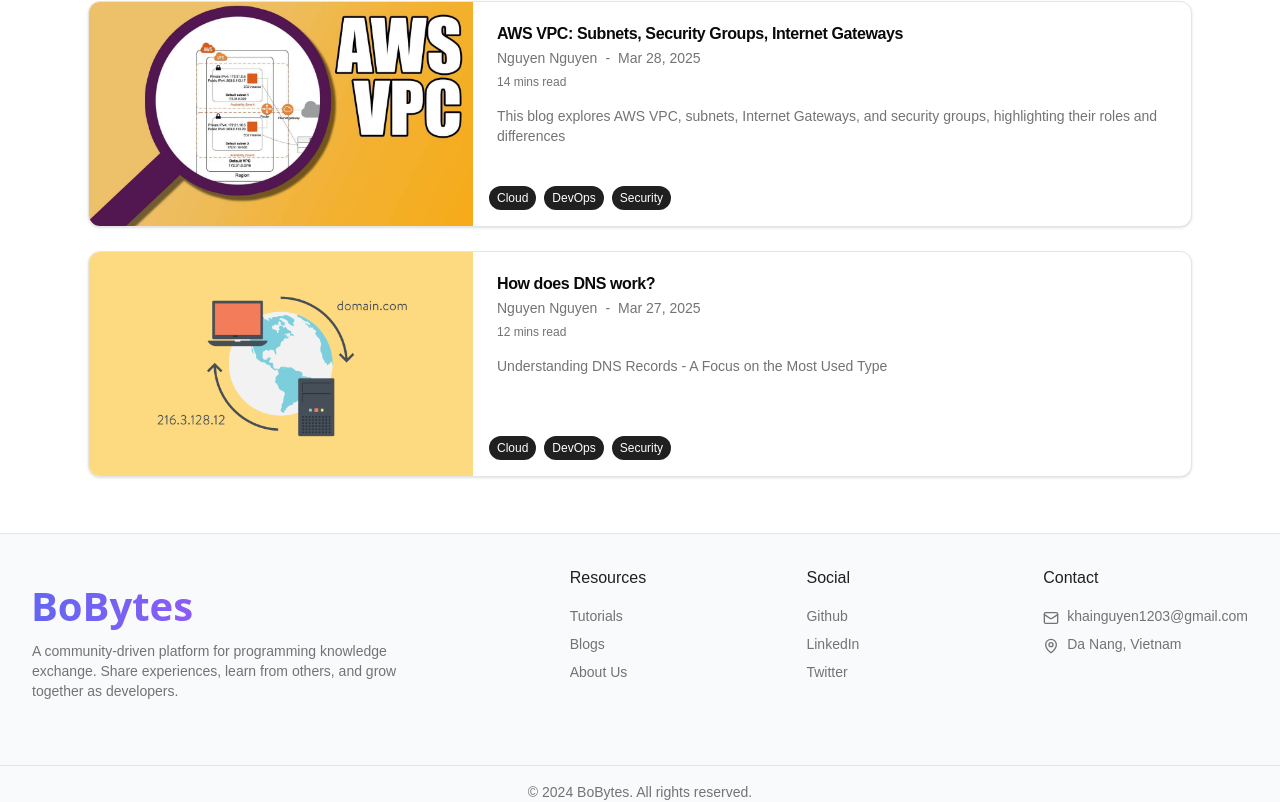
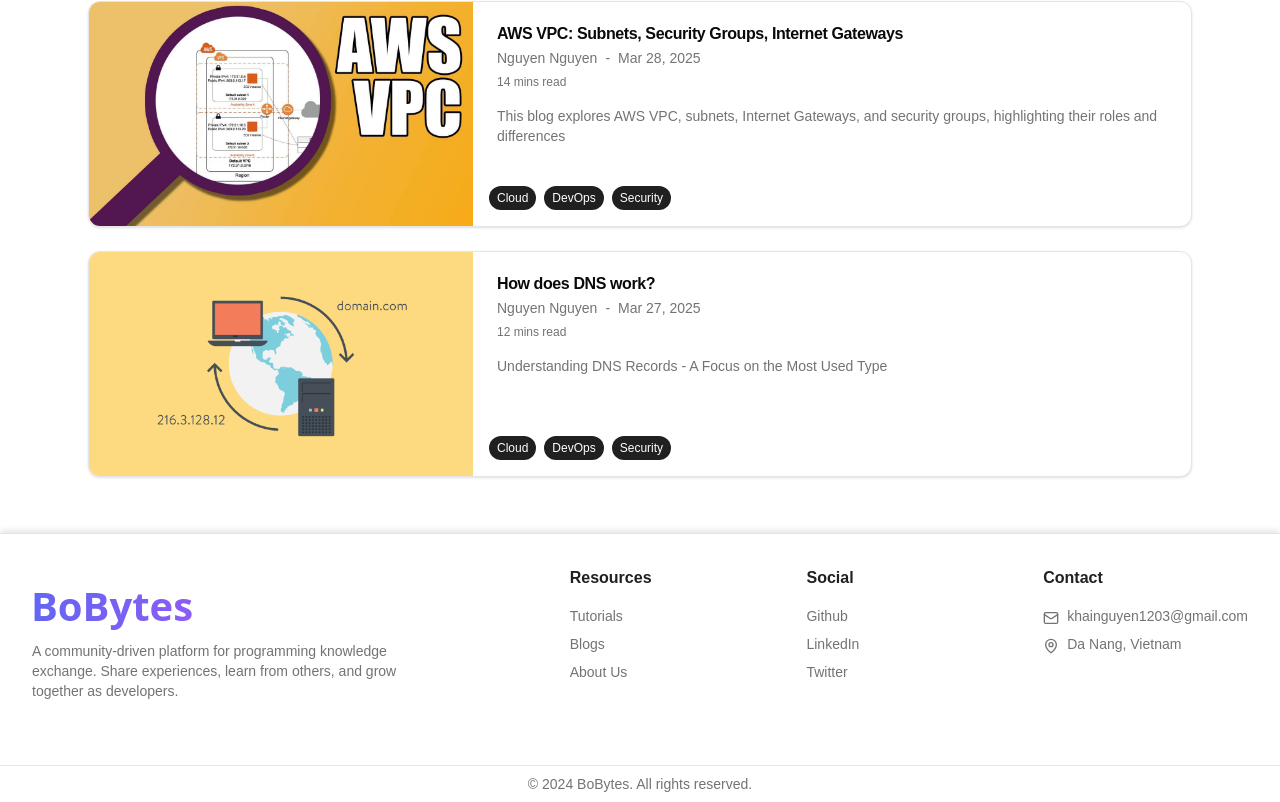
Before and after one commit to yoshivn1203/Dev-Blog-Fe-Only, a Next.js app: page / in a window 1280 px wide. Shown: the part 606-1408 px from the top of the page. Built offline with nearby package versions, Linux system fonts and the light colour scheme.

Commit message:
fix footer

```diff
--- a/src/components/layout/footer.tsx
+++ b/src/components/layout/footer.tsx
@@ -8,7 +8,7 @@ import logoImage from '@/assets/images/logo.svg'
 
 export function Footer() {
   return (
-    <footer className='bg-gray-50 dark:bg-gray-800 border-t mt-8'>
+    <footer className='shadow-[0_-4px_6px_-1px_rgba(0,0,0,0.1)] dark:bg-gray-800 border-t mt-8'>
       <div className='mx-auto max-w-screen-2xl px-4 pt-8 pb-4 sm:px-6 lg:px-8'>
         <div className='flex flex-col lg:flex-row items-start justify-between gap-8'>
           <div className='sm:justify-start lg:max-w-sm'>
@@ -30,7 +30,7 @@ export function Footer() {
           {/* Quick Links */}
           <div className='grid gap-8 grid-cols-1 sm:grid-cols-3 w-full lg:w-auto'>
             <div>
-              <p className='font-medium'>Resources</p>
+              <p className='font-bold'>Resources</p>
               <nav className='mt-4 flex flex-col space-y-2 text-sm text-muted-foreground'>
                 <Link href='/' className='hover:opacity-75'>
                   Tutorials
@@ -45,7 +45,7 @@ export function Footer() {
             </div>
 
             <div>
-              <p className='font-medium'>Social</p>
+              <p className='font-bold'>Social</p>
               <nav className='mt-4 flex flex-col space-y-2 text-sm text-muted-foreground'>
                 <Link href='/' className='hover:opacity-75'>
                   Github
@@ -60,7 +60,7 @@ export function Footer() {
             </div>
 
             <div>
-              <p className='font-medium'>Contact</p>
+              <p className='font-bold'>Contact</p>
               <nav className='mt-4 flex flex-col space-y-2 text-sm text-muted-foreground'>
                 {/* <div className='flex items-center gap-2'>
                     <Phone className='h-4 w-4' />
@@ -80,7 +80,7 @@ export function Footer() {
         </div>
       </div>
 
-      <div className='mt-12 border-t pt-4'>
+      <div className='mt-12 border-t pt-2 pb-2'>
         <div className='text-center text-sm text-muted-foreground'>
           <p>© 2024 BoBytes. All rights reserved.</p>
         </div>
```
